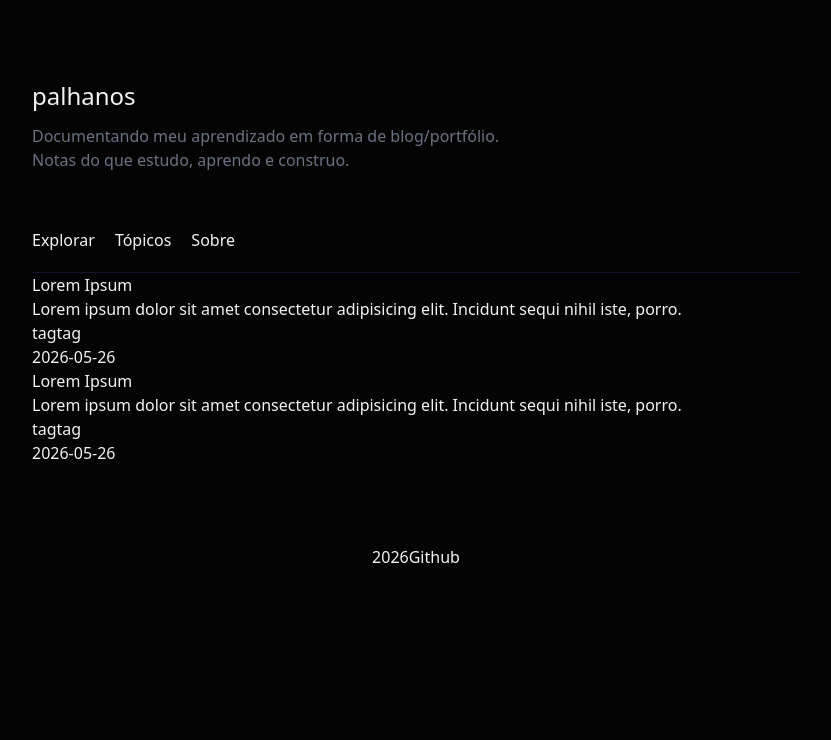
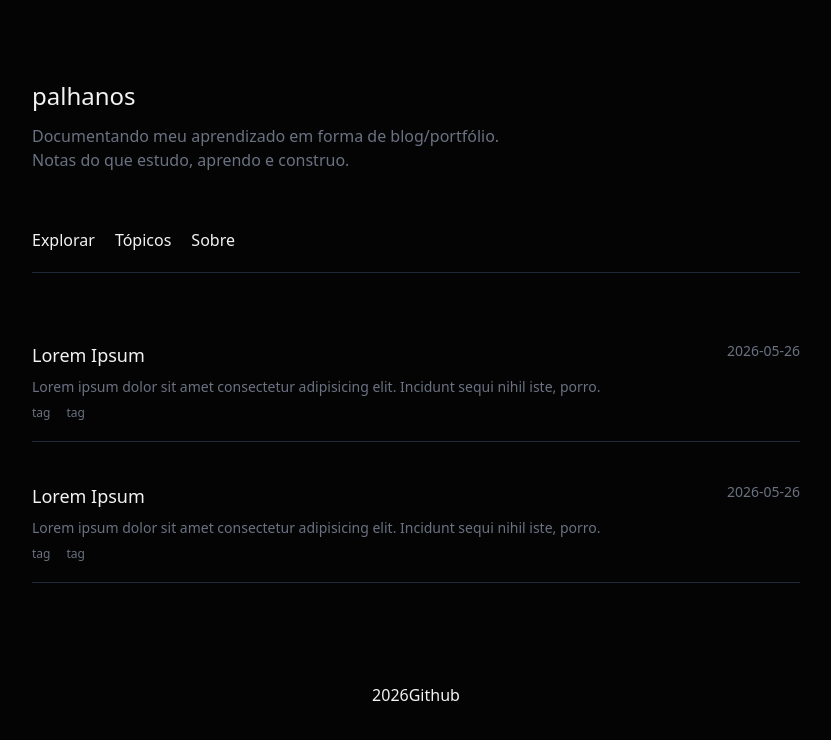
Before and after one commit to paulo-arthur/palhanos, a Next.js app: page / in a window 1280 px wide. Shown: the top 740 px of the page, without its empty margins (224-1055 px from the left). Built offline with nearby package versions, Linux system fonts and the light colour scheme.

Commit message:
style the Publication component.

```diff
--- a/src/components/Menu/Menu.jsx
+++ b/src/components/Menu/Menu.jsx
@@ -1,6 +1,6 @@
 export default function Menu() {
     return (
-        <main className="w-full border-b border-solid border-gray-900">
+        <main className="w-full border-b border-solid border-gray-800 mb-12">
             <h1 className="text-base md:text-2xl">palhanos</h1>
             <p className="w-2/3 text-gray-500 my-3">
                 Documentando meu aprendizado em forma de blog/portfólio. Notas do que estudo, aprendo e construo.</p>
--- a/src/components/Publication/Publication.jsx
+++ b/src/components/Publication/Publication.jsx
@@ -1,16 +1,18 @@
 export default function Publication() {
     return (
-        <article className="w-full">
+        <article className="w-full flex justify-between my-5 pb-5 border-b border-solid border-gray-800">
             <div>
-                <h1>Lorem Ipsum</h1>
-                <p>Lorem ipsum dolor sit amet consectetur adipisicing elit. Incidunt sequi nihil iste, porro.</p>
-                <div>
-                    <span>tag</span>
-                    <span>tag</span>
+                <h1 className="text-base md:text-lg ">Lorem Ipsum</h1>
+                <p className=" my-2 text-xs md:text-sm text-gray-500">
+                    Lorem ipsum dolor sit amet consectetur adipisicing elit. Incidunt sequi nihil iste, porro.
+                </p>
+                <div className="flex justify-start">
+                    <span className="text-gray-500 text-xs md:text-xs mr-4">tag</span>
+                    <span className="text-gray-500 text-xs md:text-xs mr-4">tag</span>
                 </div>
             </div>
 
-            <time>2026-05-26</time>
+            <time className="text-gray-500 text-xs md:text-sm">2026-05-26</time>
         </article>
     );
 }
```
